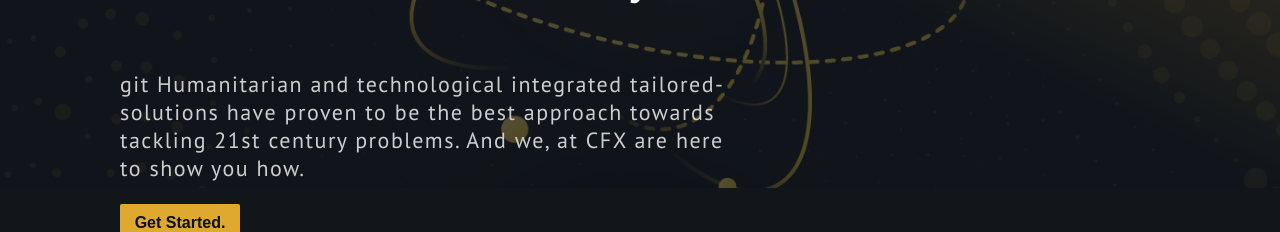
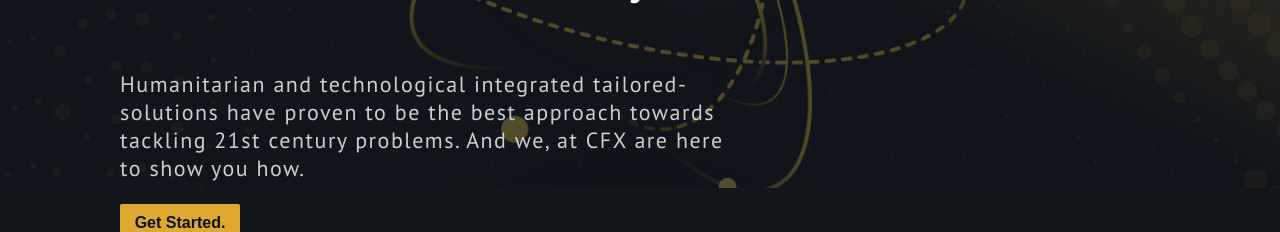
Before and after one commit to zealotdev/cfx-website, a Next.js app: page / in a window 1280 px wide. Shown: the part 531-763 px from the top of the page. Built offline with nearby package versions, Linux system fonts and the light colour scheme.

Commit message:
fix: typo

```diff
--- a/components/hero.tsx
+++ b/components/hero.tsx
@@ -12,7 +12,7 @@ export default function () {
         Technological Innovative Investment Solutions, tailored to grow you
         financially.
       </h1>
-      <p>git
+      <p>
         Humanitarian and technological integrated tailored-solutions have proven
         to be the best approach towards tackling 21st century problems. And we,
         at CFX are here to show you how.
```
